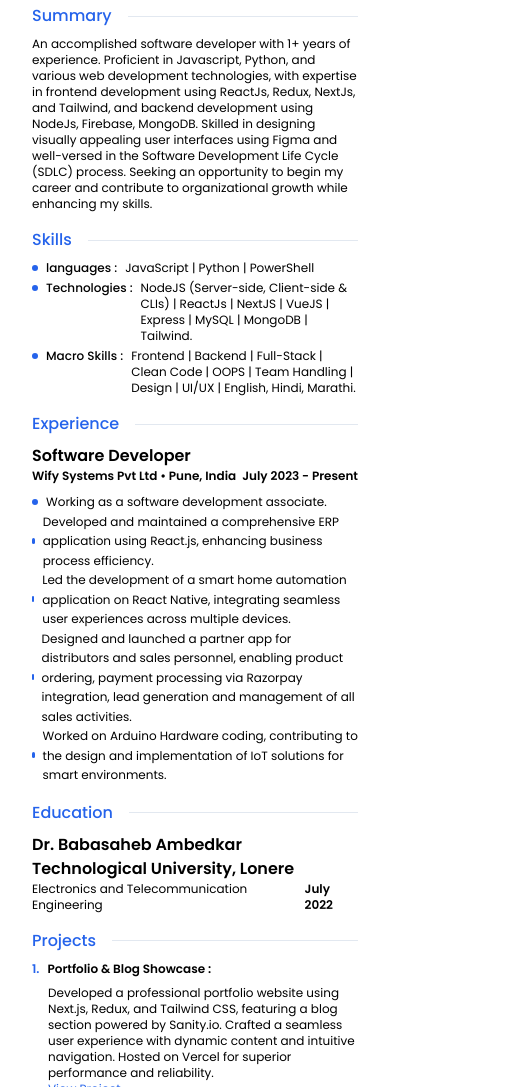
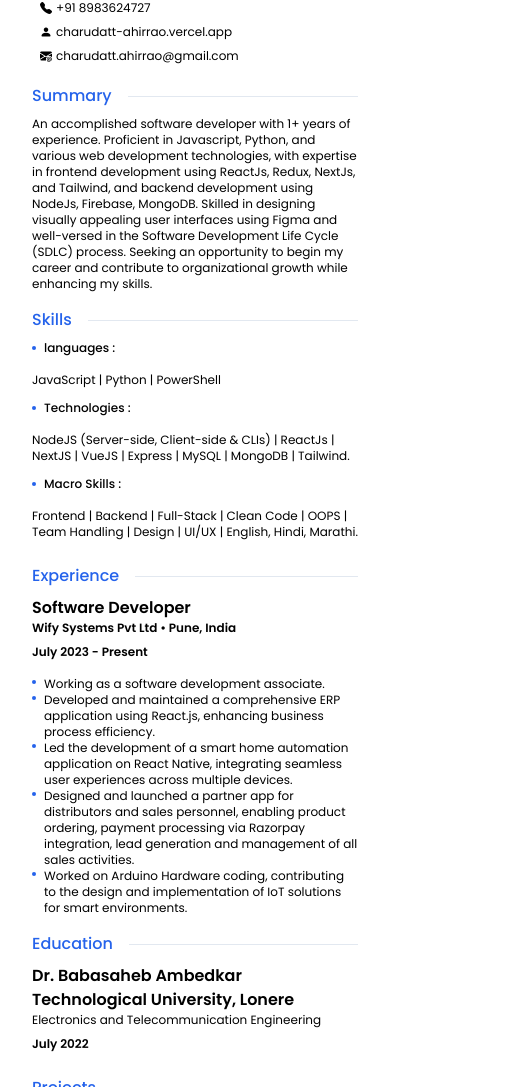
Before and after one commit to CharudattAhirrao/resume, a plain HTML site: page index.html in a window 390 px wide. Shown: the part 104-1191 px from the top of the page, 513 px wide, since content can reach past the window. Drawn offline with nearby package versions, Linux system fonts and the light colour scheme.

Commit message:
Update index.html

```diff
--- a/index.html
+++ b/index.html
@@ -13,13 +13,13 @@
         <main id="resume" class="container p-8 print:p-0 text-xs print:text-[0.60rem] mx-auto">
             <!-- Header  -->
             <div class="space-y-4">
-                <div class="text-center">
+                <div class="text-start md:text-center print:text-center">
                     <h1 class="text-xl font-semibold">{{name}}</h1>
                 </div>
 
                 <!-- Links  -->
-                <div class="w-full flex flex-row items-center justify-center divide-x-2">
-                    <div class="flex flex-row items-center gap-1 px-2 text-nowrap" v-for="(link, index) of links" :key="index">
+                <div class="w-full flex flex-col md:flex-row print:flex-row md:items-center print:items-start justify-center md:divide-x-2 print:divide-x-2">
+                    <div class="flex flex-row items-center gap-1 px-2 py-1 text-nowrap" v-for="(link, index) of links" :key="index">
                         <span><i :class="link.icon"></i></span>
                         <a :href="link.href" :target="link.target" class="hover:text-blue-600 hover:underline"> {{link.text}} </a>
                     </div>
@@ -44,12 +44,16 @@
                     <div class="w-full h-[1px] bg-slate-200"></div>
                 </div>
                 <div class="space-y-1">
-                    <div v-for="(desc, type) of skills" class="flex flex-row items-start gap-2">
+                    <div v-for="(desc, type) of skills" class="flex flex-col md:flex-row print:flex-row items-start gap-2">
                         <div class="flex flex-row items-center gap-2">
-                            <div class="size-1.5 bg-blue-600 rounded-full"></div>
+                            <div class="">
+                                <svg xmlns="http://www.w3.org/2000/svg" width="16" height="16" fill="currentColor" class="bi bi-circle-fill size-1 fill-blue-600" viewBox="0 0 16 16">
+                                    <circle cx="8" cy="8" r="8" />
+                                </svg>
+                            </div>
                             <span class="font-medium text-nowrap">{{type}} :</span>
                         </div>
-                        <div class="">{{desc}}</div>
+                        <div class="my-2 md:my-0 print:my-0">{{desc}}</div>
                     </div>
                 </div>
             </div>
@@ -64,14 +68,18 @@
                 <div class="" v-for="exp of experience">
                     <div class="my-2">
                         <div class="font-semibold text-base">{{exp.role}}</div>
-                        <div class="font-semibold flex flex-row items-center justify-between">
+                        <div class="font-semibold flex flex-col md:flex-row print:flex-row md:items-center print:items-center justify-between">
                             <div class="">{{exp.company}}</div>
-                            <div class="">{{exp.from}} - {{exp.to}}</div>
+                            <div class="my-2 md:my-0 print:my-0">{{exp.from}} - {{exp.to}}</div>
                         </div>
                     </div>
                     <!-- Description  -->
-                    <div class="flex flex-row items-start gap-2 leading-relaxed" v-for="desc of exp.description">
-                        <div class="size-1.5 bg-blue-600 rounded-full my-auto"></div>
+                    <div class="flex flex-row items-start gap-x-2" v-for="desc of exp.description">
+                        <div class="">
+                            <svg xmlns="http://www.w3.org/2000/svg" fill="currentColor" class="bi bi-circle-fill size-1 fill-blue-600 mt-1" viewBox="0 0 16 16">
+                                <circle cx="8" cy="8" r="8" />
+                            </svg>
+                        </div>
                         <span class="">{{desc}}</span>
                     </div>
                 </div>
@@ -86,9 +94,9 @@
                 </div>
                 <div class="" v-for="edu of education">
                     <div class="text-base font-semibold">{{edu.college}}</div>
-                    <div class="flex flex-row items-center justify-between">
+                    <div class="flex flex-col md:flex-row print:flex-row md:items-center print:items-center justify-between">
                         <div class="">{{edu.branch}}</div>
-                        <div class="font-semibold">{{edu.date}}</div>
+                        <div class="font-semibold my-2 md:my-1 print:my-1">{{edu.date}}</div>
                     </div>
                 </div>
             </div>
@@ -121,7 +129,7 @@
                     <div class="text-base font-medium text-blue-600">Certificates</div>
                     <div class="w-full h-[1px] bg-slate-200"></div>
                 </div>
-                <div class="flex flex-row items-center gap-4">
+                <div class="flex flex-col md:flex-row print:flex-row md:items-center print:items-center gap-4">
                     <div class="" v-for="(cert, index) of certificates">
                         <span class="font-semibold">{{cert.name}} </span>
                         <span v-show="cert.link" class="text-blue-600 flex flex-row items-center gap-2">
```
